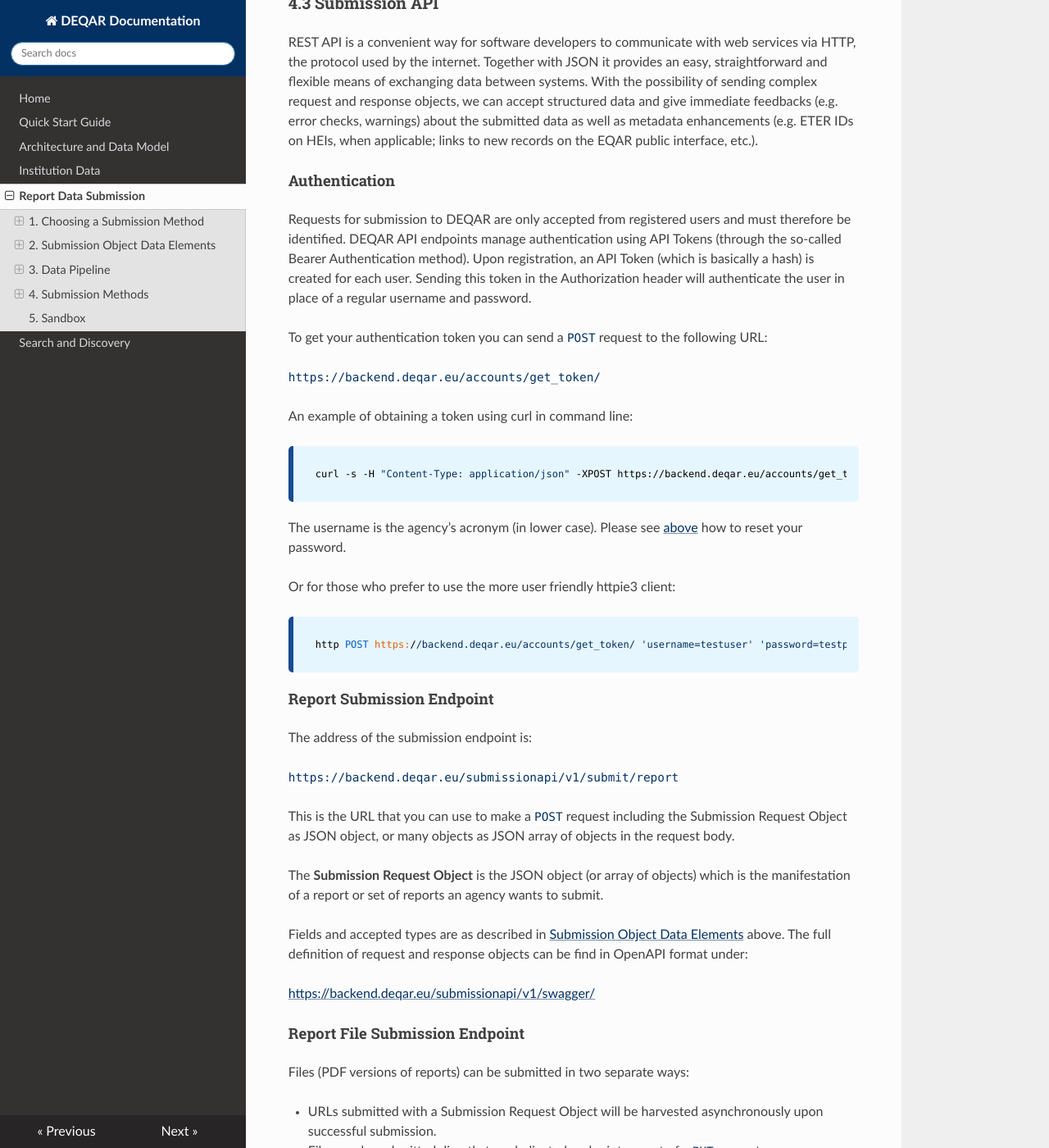
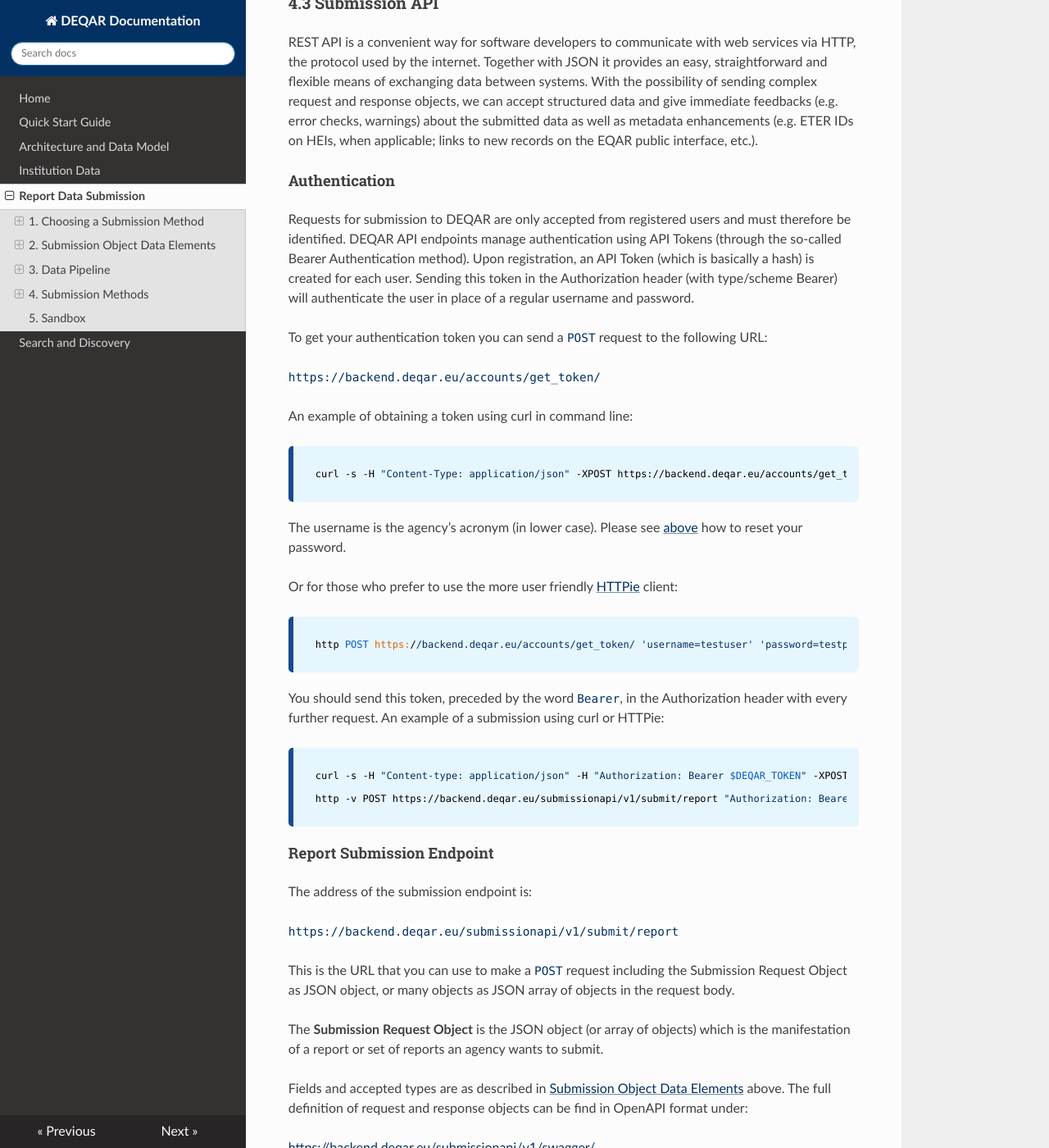
Before and after one commit to EQAR/deqar-docs, an MkDocs documentation site: the page built from docs/data_submission.md, in a window 1280 px wide and 1400 px high, scrolled down 19241 px. Shown: the whole window at 82% size. Built offline with MkDocs 1.6.1, drawn with Linux system fonts in a browser that asks for light colours; nearby versions of some CDN libraries; some of the changed text lies outside the part shown.

Commit message:
explain Authorization header better

````diff
--- a/docs/data_submission.md
+++ b/docs/data_submission.md
@@ -141,6 +141,7 @@
 
 * **Status\*** (<code>status</code>; required; string)
   The status must be provided as either a DEQAR status name or a DEQAR status id for each report. The status specifies whether the report is part of the obligatory EQA system in the country of the institution or whether the institution has undertaken it voluntarily.
+  **NB** The status "part of obligatory EQA system" may only be used in the EHEA.
 
 |ID |name |
 |:--|:-----------------------------|
@@ -519,7 +520,7 @@
 
 #### Authentication
 
-Requests for submission to DEQAR are only accepted from registered users and must therefore be identified. DEQAR API endpoints manage authentication using API Tokens (through the so-called Bearer Authentication method). Upon registration, an API Token (which is basically a hash) is created for each user. Sending this token in the Authorization header will authenticate the user in place of a regular username and password.
+Requests for submission to DEQAR are only accepted from registered users and must therefore be identified. DEQAR API endpoints manage authentication using API Tokens (through the so-called Bearer Authentication method). Upon registration, an API Token (which is basically a hash) is created for each user. Sending this token in the Authorization header (with type/scheme Bearer) will authenticate the user in place of a regular username and password.
 
 To get your authentication token you can send a `POST` request to the following URL:
 
@@ -533,10 +534,18 @@
 
 The username is the agency’s acronym (in lower case). Please see [above](#webform) how to reset your password.
 
-Or for those who prefer to use the more user friendly httpie3 client:
+Or for those who prefer to use the more user friendly [HTTPie](https://httpie.io/) client:
 
 ```
 http POST https://backend.deqar.eu/accounts/get_token/ 'username=testuser' 'password=testpassword'
+```
+
+You should send this token, preceded by the word `Bearer`, in the Authorization header with every further request. An example of a submission using curl or HTTPie:
+
+```
+curl -s -H "Content-type: application/json" -H "Authorization: Bearer $DEQAR_TOKEN" -XPOST https://backend.deqar.eu/submissionapi/v1/submit/report --data-binary @$DEQAR_FILE
+
+http -v POST https://backend.deqar.eu/submissionapi/v1/submit/report "Authorization: Bearer $DEQAR_TOKEN" "Content-type: application/json" < $DEQAR_FILE
 ```
 
 #### Report Submission Endpoint
````
Also changed, not shown: other parts of docs/data_submission.md (+1 -1 lines).
